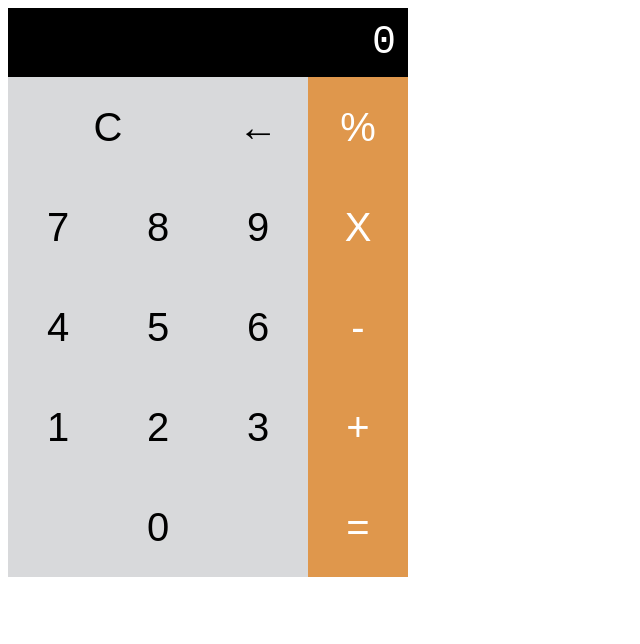
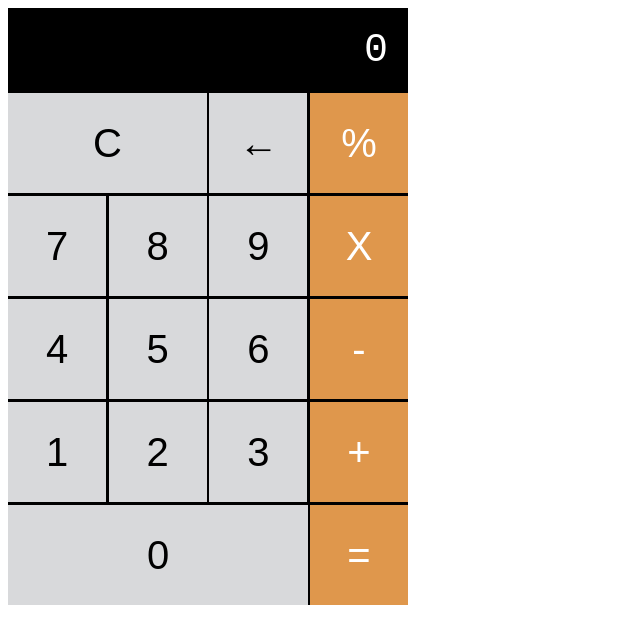
Before and after one commit to JasonHitching/Front-End-Masters, a plain HTML site: page Calculator/index.html in a window 1280 px wide. Shown: the whole page, without its empty margins (0-640 px from the left). Drawn offline with Linux system fonts and the light colour scheme.

Commit message:
Adjusted margins and space between buttons. Hover color and cursor change implemented

```diff
--- a/Calculator/styling.css
+++ b/Calculator/styling.css
@@ -12,13 +12,14 @@
     text-align: end;
     font-family: monospace;
     font-size: 40px;
-    padding: 0.3em;
+    padding: 0.5em;
 }
 
 .button-row {
     display: flex;
-    flex-wrap: wrap;
-    justify-content: stretch;
+    align-content: stretch;
+    justify-content: space-between;
+    margin-bottom: 3px;
 }
 
 .calc-button {
@@ -27,8 +28,8 @@
     border: none;
     font-size: 40px;
     height: 100px;
-    width: 25%;
-    justify-content: space-between;
+    width: 24.5%;
+    cursor: pointer;
 }
 
 .calc-button:last-child {
@@ -36,10 +37,14 @@
     color: white;
 }
 
+.calc-button:hover {
+    background-color: #ebebeb;
+}
+
 .triple {
     width: 75%;
 }
 
 .double {
-    width: 50%;
+    width: 49.7%;
 }
```
